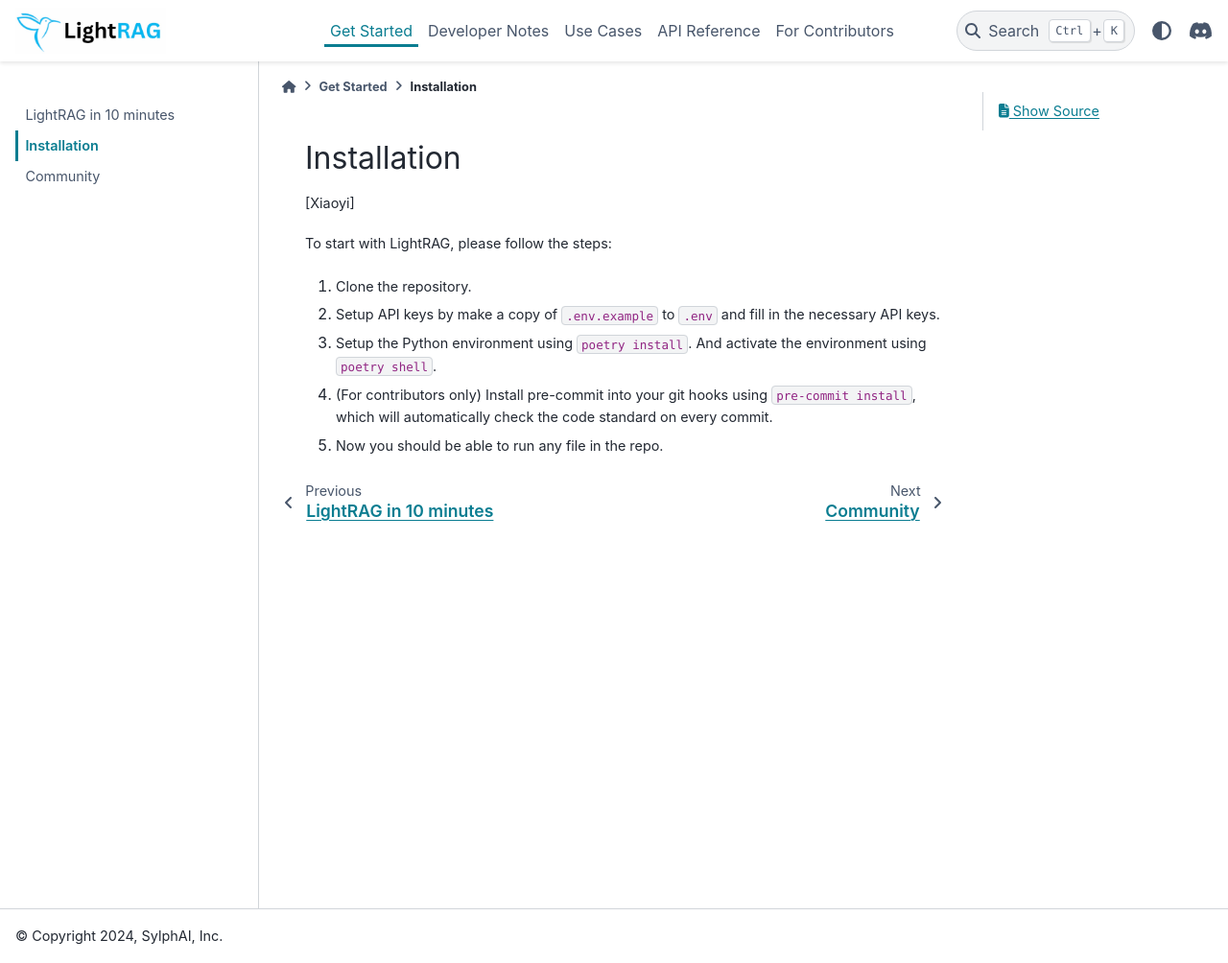
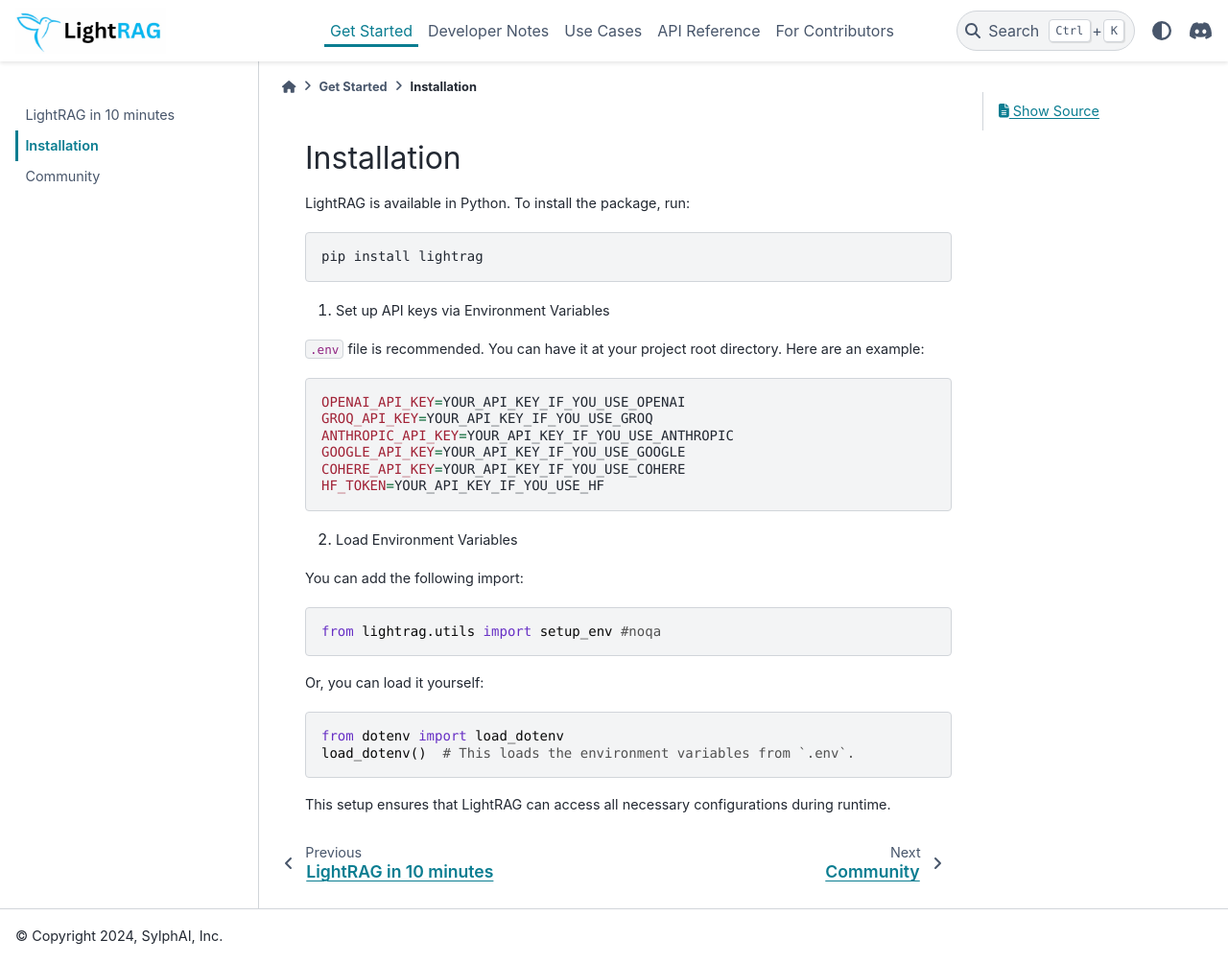
Before and after one commit to SylphAI-Inc/AdalFlow, a Sphinx documentation site: the page built from docs/source/get_started/installation.rst, in a window 1280 px wide and 1004 px high. Shown: the whole window at 96% size. Built offline with Sphinx 7.4.7 and the PyData theme 0.15.4, drawn with Linux system fonts in a browser that asks for light colours; pages that are not in the unit, such as notebooks, are missing from menus.

Commit message:
instruction on installation

```diff
--- a/docs/source/get_started/installation.rst
+++ b/docs/source/get_started/installation.rst
@@ -1,16 +1,82 @@
 Installation
 ============
 
-[Xiaoyi]
+LightRAG is available in Python.
+To install the package, run:
 
-To start with LightRAG, please follow the steps:
+.. code-block:: bash
 
-1. Clone the repository.
+   pip install lightrag
 
-2. Setup API keys by make a copy of ``.env.example`` to ``.env`` and fill in the necessary API keys.
 
-3. Setup the Python environment using ``poetry install``. And activate the environment using ``poetry shell``.
 
-4. (For contributors only) Install pre-commit into your git hooks using ``pre-commit install``, which will automatically check the code standard on every commit.
+1. Set up API keys via Environment Variables
 
-5. Now you should be able to run any file in the repo.
+``.env`` file is recommended.
+You can have it at your project root directory.
+Here are an example:
+
+.. code-block:: bash
+
+    OPENAI_API_KEY=YOUR_API_KEY_IF_YOU_USE_OPENAI
+    GROQ_API_KEY=YOUR_API_KEY_IF_YOU_USE_GROQ
+    ANTHROPIC_API_KEY=YOUR_API_KEY_IF_YOU_USE_ANTHROPIC
+    GOOGLE_API_KEY=YOUR_API_KEY_IF_YOU_USE_GOOGLE
+    COHERE_API_KEY=YOUR_API_KEY_IF_YOU_USE_COHERE
+    HF_TOKEN=YOUR_API_KEY_IF_YOU_USE_HF
+
+
+2. Load Environment Variables
+
+
+You can add the following import:
+
+.. code-block:: python
+
+   from lightrag.utils import setup_env #noqa
+
+Or, you can load it yourself:
+
+.. code-block:: python
+
+   from dotenv import load_dotenv
+   load_dotenv()  # This loads the environment variables from `.env`.
+
+This setup ensures that LightRAG can access all necessary configurations during runtime.
+
+
+.. Poetry Installation
+.. --------------------------
+
+.. Developers and contributors who need access to the source code or wish to contribute to the project should set up their environment as follows:
+
+.. 1. **Clone the Repository:**
+
+..    Start by cloning the LightRAG repository to your local machine:
+
+..    .. code-block:: bash
+
+..       git clone https://github.com/SylphAI-Inc/LightRAG
+..       cd LightRAG
+
+.. 2. **Configure API Keys:**
+
+..    Copy the example environment file and add your API keys:
+
+..    .. code-block:: bash
+
+..       cp .env.example .env
+..       # Open .env and fill in your API keys
+
+.. 3. **Install Dependencies:**
+
+..    Use Poetry to install the dependencies and set up the virtual environment:
+
+..    .. code-block:: bash
+
+..       poetry install
+..       poetry shell
+
+.. 4. **Verification:**
+
+..    Now, you should be able to run any file within the repository or execute tests to confirm everything is set up correctly.
```
Also changed, not shown: 1 other file.
